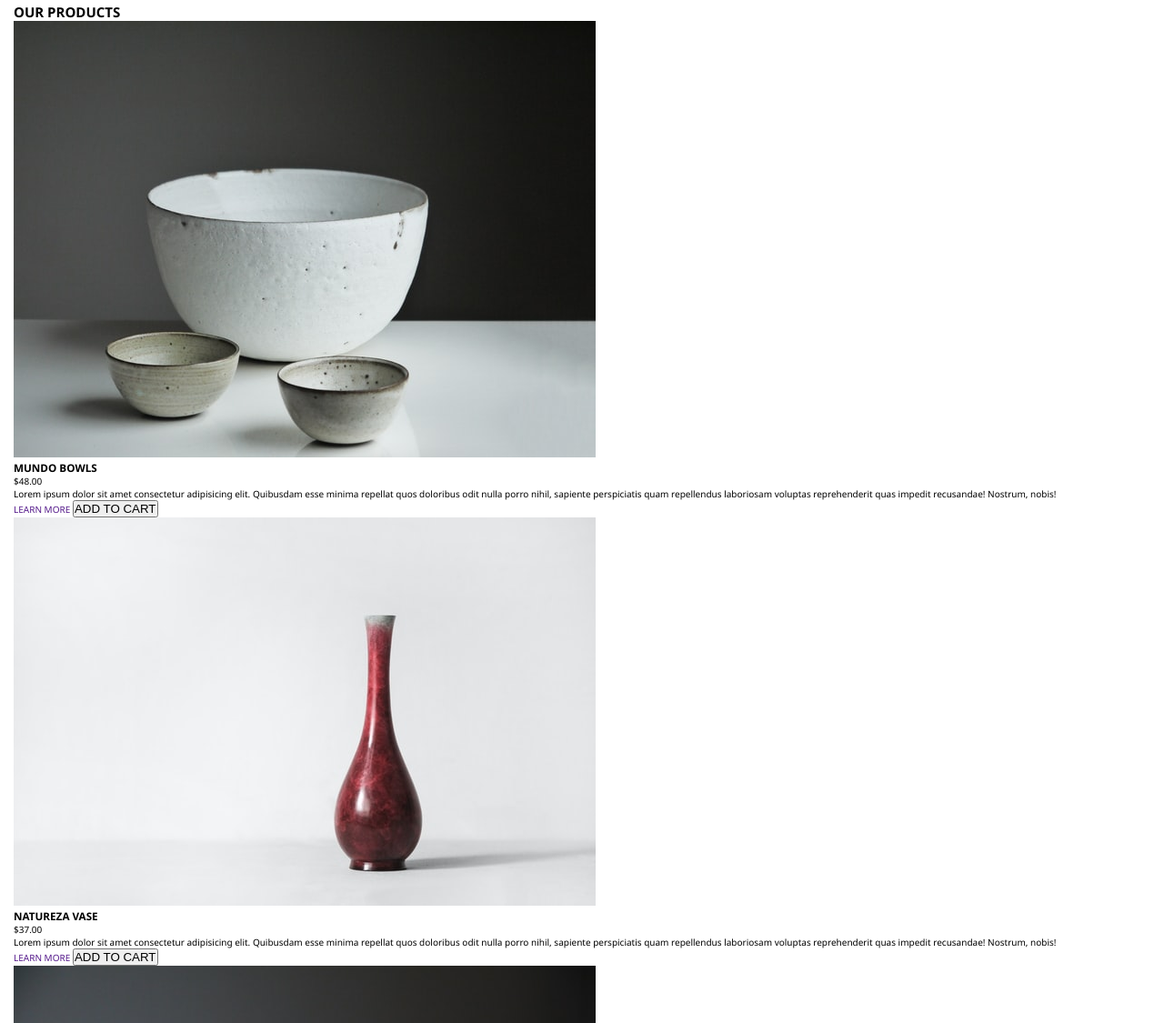
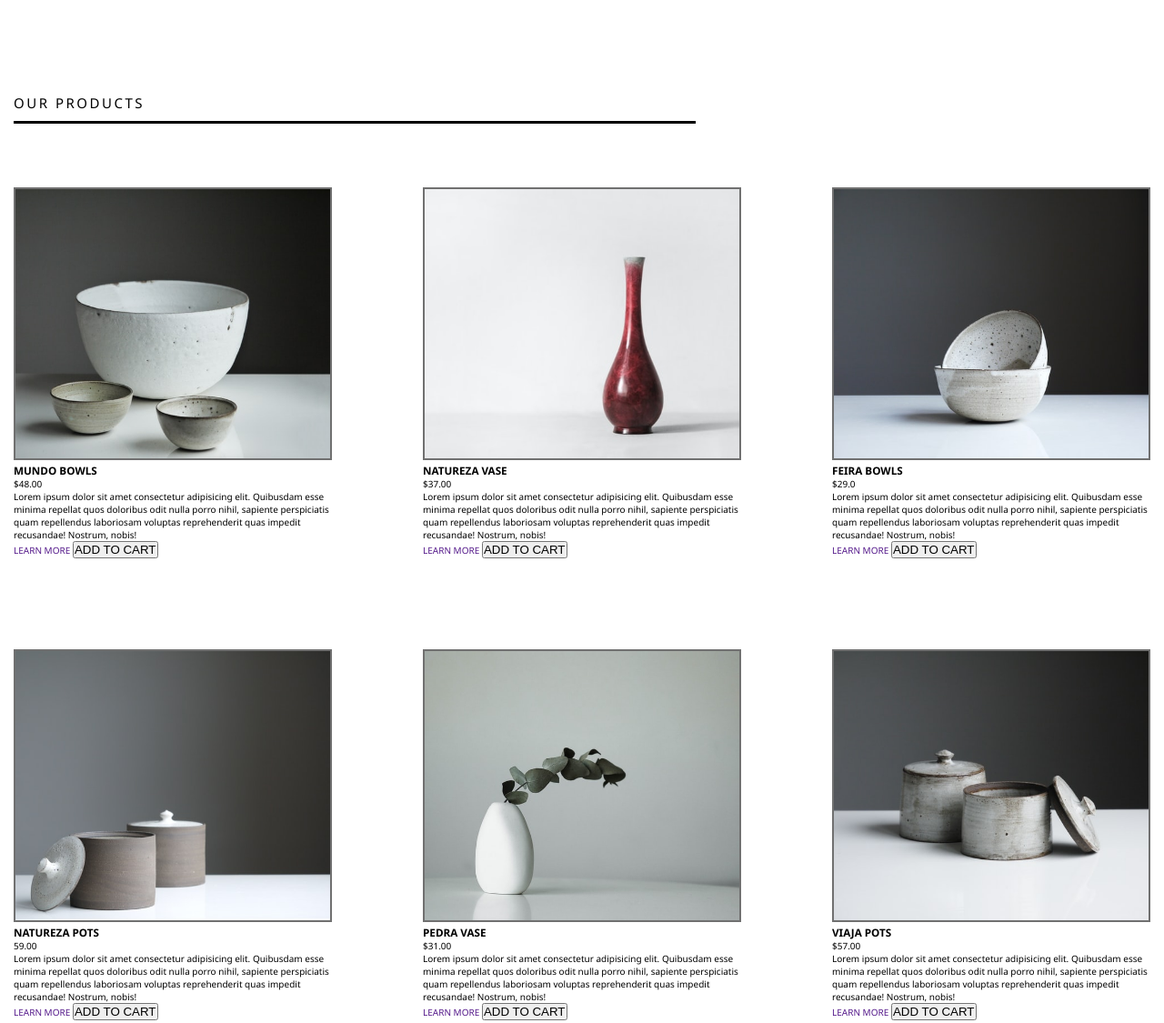
Before and after one commit to ConsoleWL/131_eCommerceSite2, a plain HTML site: page index.html in a window 1280 px wide. Shown: the part 2491-3616 px from the top of the page at 91% size. Drawn offline with Linux system fonts and the light colour scheme.

Commit message:
finally adjusted pics

```diff
--- a/index.html
+++ b/index.html
@@ -97,7 +97,7 @@
                             <button>ADD TO CART</button>
                         </div>
                     </div>
-                    <div>
+                    <div class="product-box">
                         <img src="/assets/oriento-maVIpNNtmlQ-unsplash.jpg" alt="red long vase">
                         <div>
                             <h3>NATUREZA VASE</h3>
@@ -113,7 +113,7 @@
                             <button>ADD TO CART</button>
                         </div>
                     </div>
-                    <div>
+                    <div class="product-box">
                         <img src="/assets/tom-crew-bgIO-u4GEfI-unsplash.jpg" alt="two bowls">
                         <div>
                             <h3>FEIRA BOWLS</h3>
@@ -129,7 +129,7 @@
                             <button>ADD TO CART</button>
                         </div>
                     </div>
-                    <div>
+                    <div class="product-box">
                         <img src="/assets/tom-crew-3uwu5K0RtaE-unsplash.jpg" alt="two brown pots">
                         <div>
                             <h3>NATUREZA POTS</h3>
@@ -145,7 +145,7 @@
                             <button>ADD TO CART</button>
                         </div>
                     </div>
-                    <div>
+                    <div class="product-box">
                         <img src="/assets/linh-le-a0rE64YJDA4-unsplash.jpg" alt="white base with black leaves">
                         <div>
                             <h3>PEDRA VASE</h3>
@@ -161,7 +161,7 @@
                             <button>ADD TO CART</button>
                         </div>
                     </div>
-                    <div>
+                    <div class="product-box">
                         <img src="/assets/tom-crew-oiZAQvxTcYQ-unsplash.jpg" alt="two old pots">
                         <div>
                             <h3>VIAJA POTS</h3>
@@ -177,7 +177,7 @@
                             <button>ADD TO CART</button>
                         </div>
                     </div>
-                    <div>
+                    <div class="product-box">
                         <img src="/assets/tom-crew-YA2E3d7a9Wo-unsplash.jpg" alt="four plates">
                         <div>
                             <h3>SERVIÇO PLATES</h3>
@@ -193,7 +193,7 @@
                             <button>ADD TO CART</button>
                         </div>
                     </div>
-                    <div>
+                    <div class="product-box">
                         <img src="/assets/oriento-l0ah3UBLppo-unsplash.jpg" alt="blue long vasa">
                         <div>
                             <h3>CAMPEÃO VASE</h3>
@@ -209,7 +209,7 @@
                             <button>ADD TO CART</button>
                         </div>
                     </div>
-                    <div>
+                    <div class="product-box">
                         <img src="/assets/tom-crew-SITGdvztUdg-unsplash.jpg" alt="five bowls">
                         <div>
                             <h3>TROCA BOWLS</h3>
--- a/style.css
+++ b/style.css
@@ -94,6 +94,53 @@ a{
     width: 100%;
 
 }
+
+.products {
+    margin-top: 10rem;
+}
+
+.products-title {
+    text-transform: uppercase;
+    letter-spacing: 2.5px;
+    font-weight: normal;
+    padding-bottom: 10px;
+    border-bottom: 3px solid #000000;
+    width: 60%;
+}
+
+.products-div{
+    display: flex;
+    justify-content: space-between;
+    flex-wrap: wrap;
+    column-gap: 10rem;
+    row-gap: 10rem;
+    margin-top: 7rem;
+}
+.product-box{
+    display: block;
+    flex: 1 1 20%;
+}
+.product-box > img {
+    width: 100%;
+    height: 30rem;
+    object-fit: cover;
+    border: 2px solid #707070;
+}
+product-box-nameprice {
+    display: flex;
+    justify-content: space-between;
+    align-items: center;
+    column-gap: 1.5rem;
+}
+
+.products-card-header > h3 {
+    font-weight: normal;
+    text-transform: uppercase;
+    letter-spacing: 2.5px;
+    width: 60%;
+    padding: 10px 0;
+    border-bottom: 3px solid #000000;
+  }
 .footer{
     background-color:#BF7631;
 }
```
